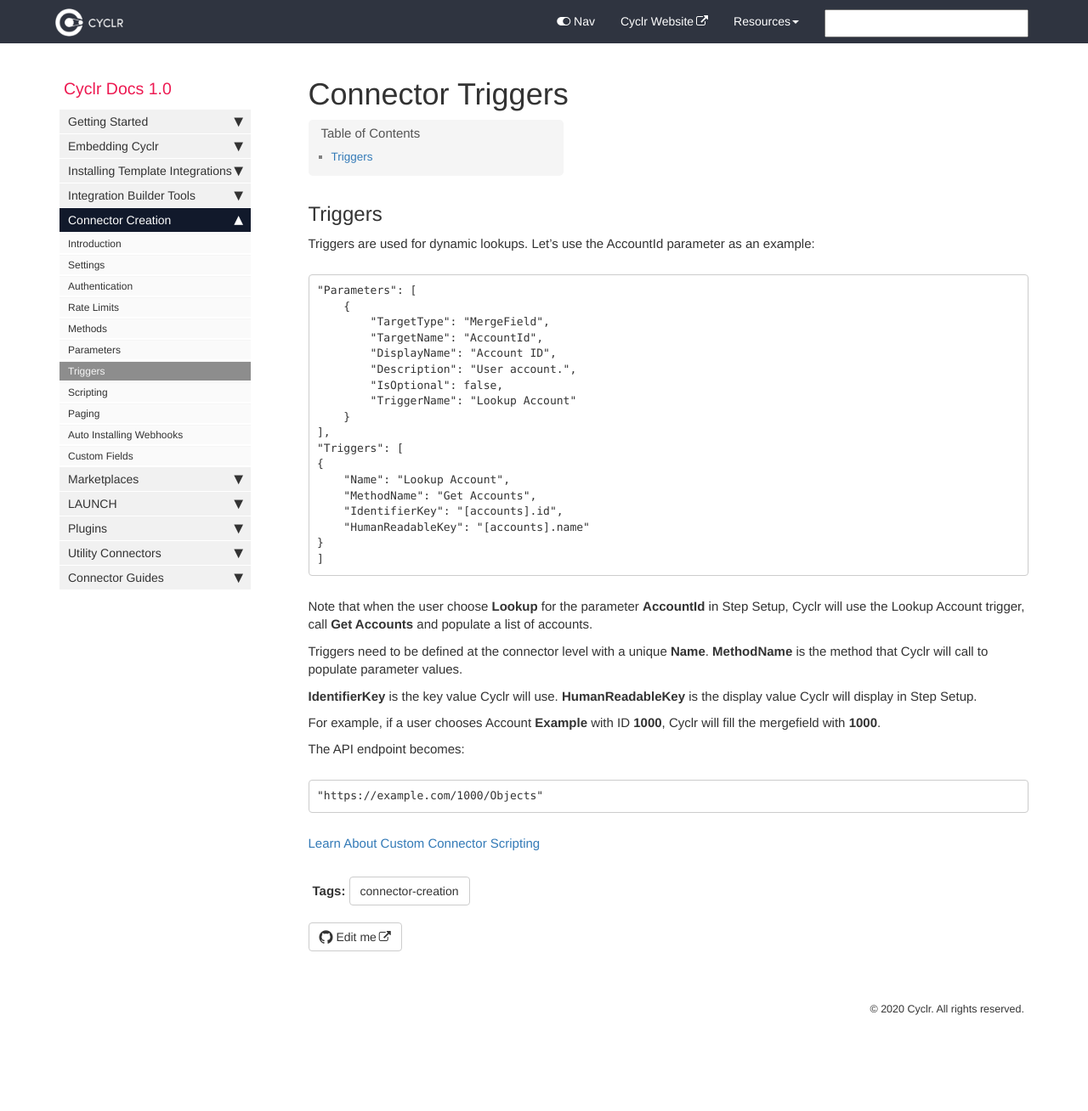
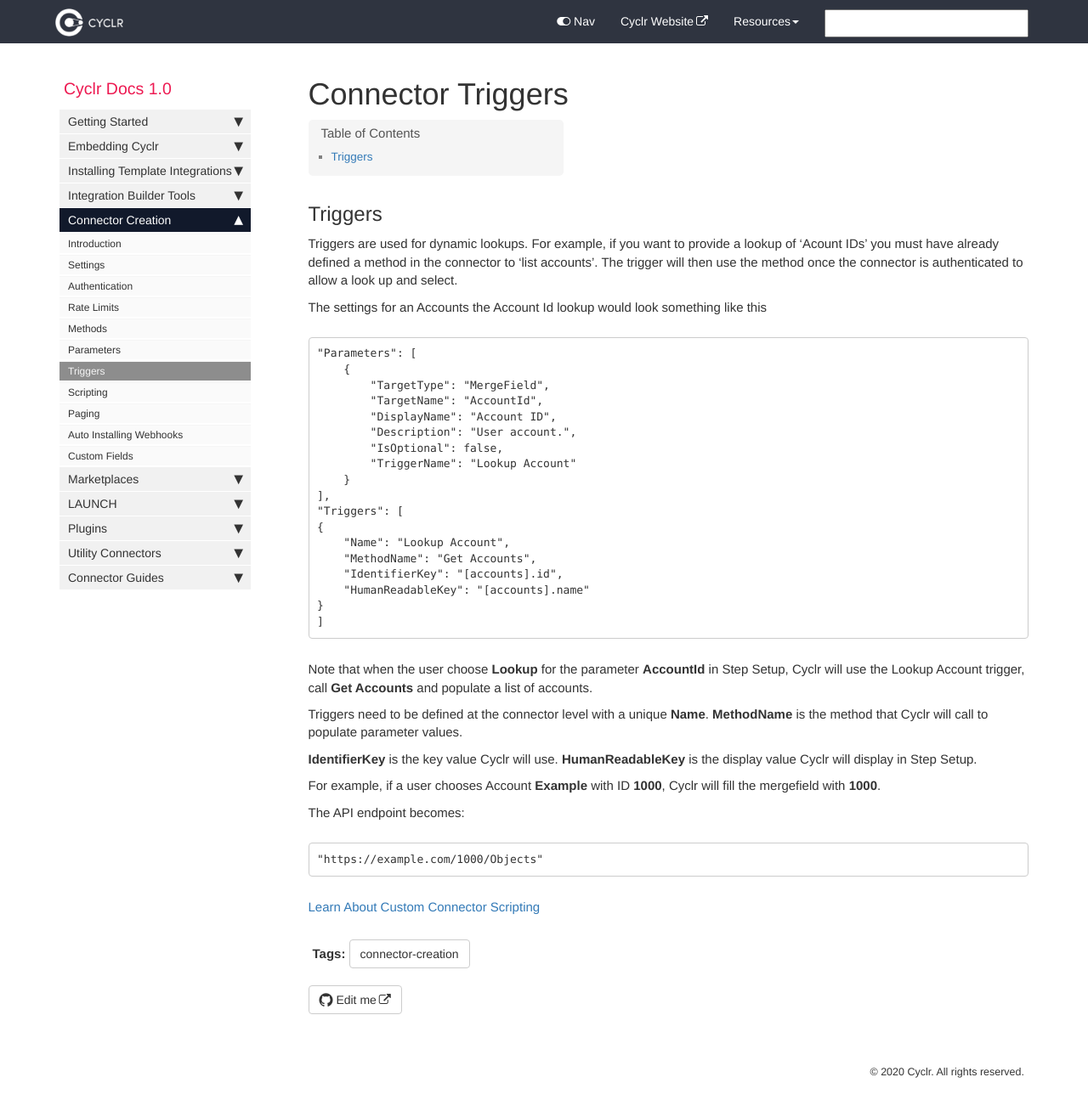
Before and after one commit to sneakysneak/docs, a Jekyll site: the page built from pages/custom-connectors/07-triggers.md, in a window 1280 px wide and 1332 px high. Shown: the top 1308 px of the window at 85% size. Built offline with Jekyll 4.4.1, drawn with Linux system fonts in a browser that asks for light colours; nearby versions of some CDN libraries; comment, search, counter and statistics services are not loaded.

Commit message:
Update 07-triggers.md

```diff
--- a/pages/custom-connectors/07-triggers.md
+++ b/pages/custom-connectors/07-triggers.md
@@ -7,7 +7,9 @@ tags: [connector-creation]
 
 ## Triggers
 
-Triggers are used for dynamic lookups. Let’s use the AccountId parameter as an example:
+Triggers are used for dynamic lookups. For example, if you want to provide a lookup of 'Acount IDs' you must have already defined a method in the connector to 'list accounts'.  The trigger will then use the method once the connector is authenticated to allow a look up and select.
+
+The settings for an Accounts the Account Id lookup would look something like this
 
 {% raw %}
     "Parameters": [
```
